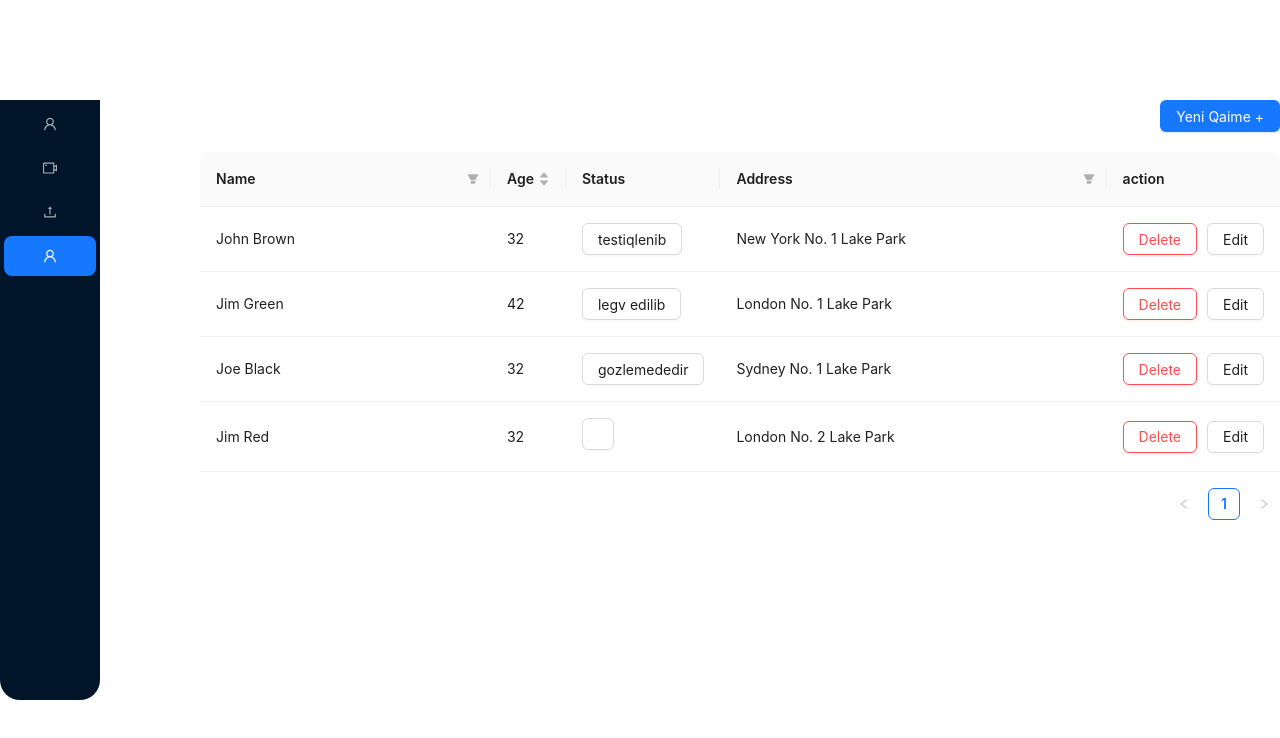
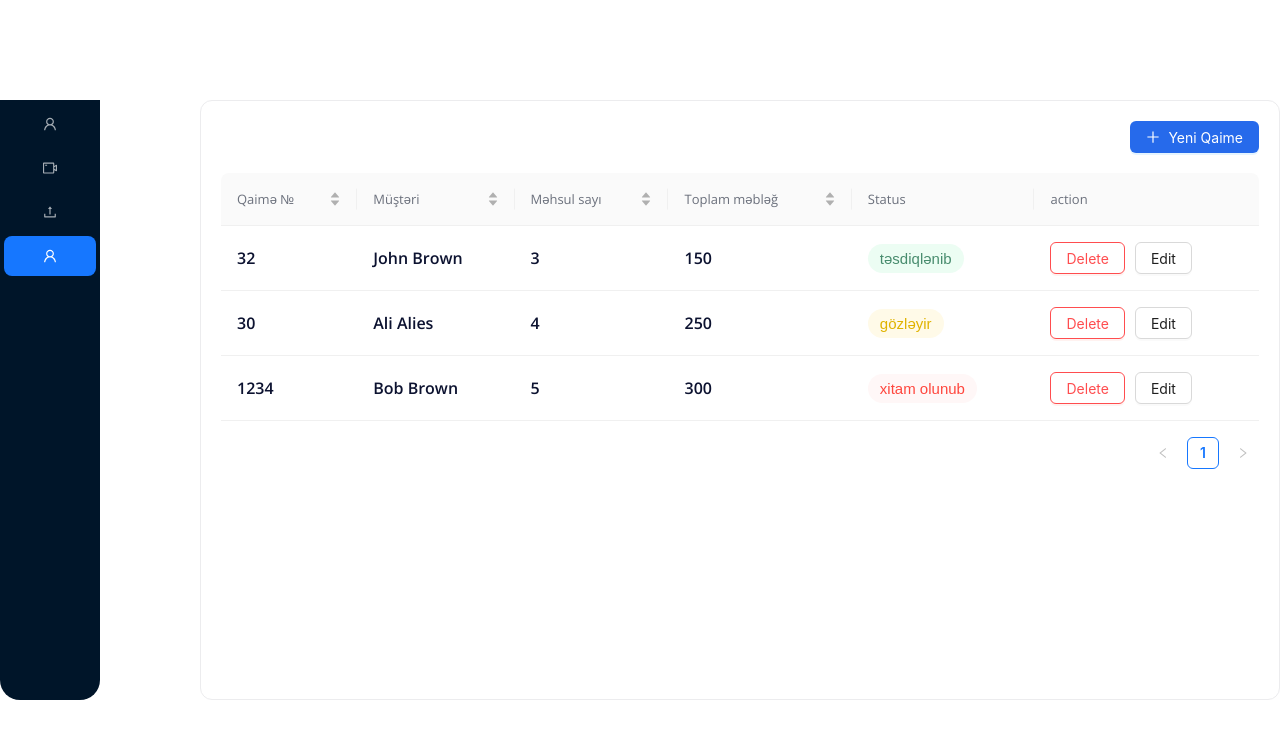
Before and after one commit to azizleyla/pasha-task, a React (Create React App) app: page / in a window 1280 px wide. Shown: the top 738 px of the page. Built offline with nearby package versions, Linux system fonts and the light colour scheme.

Commit message:
style table

```diff
--- a/package.json
+++ b/package.json
@@ -3,6 +3,7 @@
   "version": "0.1.0",
   "private": true,
   "dependencies": {
+    "@ant-design/icons": "^5.0.1",
     "@testing-library/jest-dom": "^5.16.5",
     "@testing-library/react": "^13.4.0",
     "@testing-library/user-event": "^13.5.0",
--- a/public/index.html
+++ b/public/index.html
@@ -1,19 +1,21 @@
 <!DOCTYPE html>
 <html lang="en">
+
 <head>
   <meta charset="utf-8" />
   <link rel="icon" href="%PUBLIC_URL%/favicon.ico" />
   <meta name="viewport" content="width=device-width, initial-scale=1" />
   <meta name="theme-color" content="#000000" />
-    <meta
-      name="description"
-      content="Web site created using create-react-app"
-    />
+  <meta name="description" content="Web site created using create-react-app" />
   <link rel="apple-touch-icon" href="%PUBLIC_URL%/logo192.png" />
   <!--
       manifest.json provides metadata used when your web app is installed on a
       user's mobile device or desktop. See https://developers.google.com/web/fundamentals/web-app-manifest/
     -->
+  <link rel="preconnect" href="https://fonts.googleapis.com">
+  <link rel="preconnect" href="https://fonts.gstatic.com" crossorigin>
+  <link href="https://fonts.googleapis.com/css2?family=Open+Sans:wght@400;600;700&display=swap" rel="stylesheet">
+
   <link rel="manifest" href="%PUBLIC_URL%/manifest.json" />
   <!--
       Notice the use of %PUBLIC_URL% in the tags above.
@@ -26,6 +28,7 @@
     -->
   <title>React App</title>
 </head>
+
 <body>
   <noscript>You need to enable JavaScript to run this app.</noscript>
   <div id="root"></div>
@@ -40,4 +43,5 @@
       To create a production bundle, use `npm run build` or `yarn build`.
     -->
 </body>
+
 </html>
--- a/src/component/dropdown/StatusDropdown.js
+++ b/src/component/dropdown/StatusDropdown.js
@@ -1,32 +1,48 @@
-import { Button, Dropdown, Space } from 'antd';
+import { Button, Dropdown, Menu, Space } from 'antd';
 
+
+
+const StatusDropdown = ({ text, setIsOpenStatusModal, isOpenStatusModal }) => {
   const items = [
     {
       key: '1',
       label: (
-      <a target="_blank" rel="noopener noreferrer" href="https://www.antgroup.com">
-        tesdiqlenib
-      </a>
+        <p className='status-btn submit'>
+          təsdiqlənib
+        </p>
       ),
     },
     {
       key: '2',
       label: (
-      <a target="_blank" rel="noopener noreferrer" href="https://www.antgroup.com">
-        legv edilib
-      </a>
+        <p className='status-btn waited'>
+          gözləyir
+        </p>
       ),
     },
     {
       key: '3',
       label: (
-      <a target="_blank" rel="noopener noreferrer" href="https://www.antgroup.com">
-        gozlemededir
-      </a>
+        <p onClick={() => setIsOpenStatusModal(true)} className='status-btn cancelled'>
+          xitam olunub
+        </p>
       ),
+    },
+    {
+      key: '4',
+      label: (
+        <div style={{ marginTop: "20px" }}>
+          <Button>İmtina</Button>
+          <Button type='primary' style={{ marginLeft: "10px" }}>Təsdiqlə</Button>
+        </div>
+      )
     }
   ];
-const StatusDropdown = ({text,setIsOpenStatusModal,isOpenStatusModal}) => (
+  const handleClick = () => {
+    setIsOpenStatusModal(false)
+  }
+  return (
+
     <Space direction="vertical">
       <Space wrap>
         <Dropdown
@@ -34,12 +50,17 @@ const StatusDropdown = ({text,setIsOpenStatusModal,isOpenStatusModal}) => (
           menu={{
             items,
           }}
+
           placement="bottomLeft"
         >
-        <Button onClick={() => setIsOpenStatusModal(!isOpenStatusModal)}>{text}</Button>
+
+          <button className={`status-btn ${text === "təsdiqlənib" ? 'submit' : text === "xitam olunub" ? "cancelled" : "waited"}`} onClick={() => setIsOpenStatusModal(!isOpenStatusModal)}>{text}</button>
         </Dropdown>
 
       </Space>
     </Space>
-);
+  )
+
+
+};
 export default StatusDropdown;
--- a/src/component/table/Table.js
+++ b/src/component/table/Table.js
@@ -2,7 +2,7 @@ import { Button, Modal, Table } from 'antd';
 import { useState } from 'react';
 import StatusDropdown from '../dropdown/StatusDropdown';
 import Sidebar from '../sidebar/Sidebar';
-
+import { PlusOutlined } from "@ant-design/icons"
 
 
 
@@ -10,31 +10,28 @@ import Sidebar from '../sidebar/Sidebar';
 const data = [
   {
     key: '1',
-    name: 'John Brown',
-    age: 32,
-    address: 'New York No. 1 Lake Park',
-    status:'testiqlenib'
+    qaime_no: 32,
+    customer: 'John Brown',
+    product_count: 3,
+    total: 150,
+    status: 'təsdiqlənib'
   },
   {
     key: '2',
-    name: 'Jim Green',
-    age: 42,
-    address: 'London No. 1 Lake Park',
-    status:'legv edilib'
+    qaime_no: 30,
+    customer: 'Ali Alies',
+    product_count: 4,
+    total: 250,
+    status: 'gözləyir'
   },
   {
-    key: '3',
-    name: 'Joe Black',
-    age: 32,
-    address: 'Sydney No. 1 Lake Park',
-    status:'gozlemededir'
-  },
-  {
-    key: '4',
-    name: 'Jim Red',
-    age: 32,
-    address: 'London No. 2 Lake Park',
-  },
+    key: 3,
+    qaime_no: 1234,
+    customer: "Bob Brown",
+    product_count: 5,
+    total: 300,
+    status: "xitam olunub"
+  }
 
 ];
 const onChange = (pagination, filters, sorter, extra) => {
@@ -43,66 +40,45 @@ const onChange = (pagination, filters, sorter, extra) => {
 
 
 const TableList = () => {
-    const [isOpenStatusModal,setIsOpenStatusModal] = useState(false)
+  const [isOpenStatusModal, setIsOpenStatusModal] = useState(false)
   const [isModalOpen, setIsModalOpen] = useState(false);
 
   const columns = [
     {
-          title: 'Name',
-          dataIndex: 'name',
-          filters: [
-            {
-              text: 'Joe',
-              value: 'Joe',
+      title: 'Qaimə №',
+      dataIndex: 'qaime_no',
+      sorter: (a, b) => a.qaime_no - b.qaime_no
     },
     {
-              text: 'Category 1',
-              value: 'Category 1',
+      title: 'Müştəri',
+      dataIndex: 'customer',
+      sorter: (a, b) => a.customer?.localeCompare(b.customer),
+
     },
     {
-              text: 'Category 2',
-              value: 'Category 2',
-            },
-          ],
-          filterMode: 'tree',
-          filterSearch: true,
-          onFilter: (value, record) => record.name.startsWith(value),
-          width: '30%',
+      title: "Məhsul sayı",
+      dataIndex: "product_count",
+      sorter: (a, b) => a.product_count - b.product_count
     },
     {
-          title: 'Age',
-          dataIndex: 'age',
-          sorter: (a, b) => a.age - b.age,
+      title: 'Toplam məbləğ',
+      dataIndex: 'total',
+
+      sorter: (a, b) => a.total - b.total
     },
     {
-          title:"Status",
-          dataIndex:"status",
-          render:(value) =>{
+      title: "Status",
+      dataIndex: "status",
+      render: (value) => {
         return (
-                <StatusDropdown text={value} isOpenStatusModal={isOpenStatusModal} setIsOpenStatusModal={setIsOpenStatusModal}/>
+
+          <StatusDropdown text={value} isOpenStatusModal={isOpenStatusModal} setIsOpenStatusModal={setIsOpenStatusModal} />
         )
 
       }
     },
     {
-          title: 'Address',
-          dataIndex: 'address',
-          filters: [
-            {
-              text: 'London',
-              value: 'London',
-            },
-            {
-              text: 'New York',
-              value: 'New York',
-            },
-          ],
-          onFilter: (value, record) => record.address.startsWith(value),
-          filterSearch: true,
-          width: '40%',
-        },
-        {
-          title:"action",
+      title: "action",
       render: () =>
         <div className='action-btns'>
           <Button danger onClick={() => handleDelete()} >Delete</Button>
@@ -113,7 +89,7 @@ const TableList = () => {
   ];
 
 
-    const handleDelete = () =>{
+  const handleDelete = () => {
     setIsModalOpen(true)
   }
 
@@ -126,15 +102,17 @@ const TableList = () => {
     setIsModalOpen(false);
   };
 
-      const handleOkStatusModal = () =>{
-        setIsOpenStatusModal(false)
-      }
+
 
   return (
-    <div style={{width:"100%"}}>
-        <Button type="primary" style={{display:"flex",justifyContent:'flexEnd',marginLeft:'auto',marginBottom:'20px'}}>Yeni Qaime +</Button>
+    <div className='table-container'>
+      <Button type="primary" className='add-btn'>
+        <PlusOutlined />  Yeni Qaime </Button>
       <Table columns={columns} dataSource={data} onChange={onChange} />
-         <Modal open={isModalOpen} onCancel={handleCancel} onOk={handleOk}>
+      <Modal open={isModalOpen} onCancel={handleCancel} footer={[
+        <Button key="1">İmtina</Button>,
+        <Button key="2" type='primary'>Sil</Button>,
+      ]} onOk={handleOk}>
         <p>Bu qaiməni silmək istədiyinizdən əminsiniz?</p>
       </Modal>
 
--- a/src/index.css
+++ b/src/index.css
@@ -1,43 +1,112 @@
-body {
+* {
   margin: 0;
-  font-family: -apple-system, BlinkMacSystemFont, 'Segoe UI', 'Roboto', 'Oxygen',
-    'Ubuntu', 'Cantarell', 'Fira Sans', 'Droid Sans', 'Helvetica Neue',
-    sans-serif;
-  -webkit-font-smoothing: antialiased;
-  -moz-osx-font-smoothing: grayscale;
+  padding: 0;
+  box-sizing: border-box;
 }
 
-code {
-  font-family: source-code-pro, Menlo, Monaco, Consolas, 'Courier New',
-    monospace;
-}
-.ant-layout{
-  background-color: #fff!important;
-  height: 600px!important;
-  flex:none!important;
+body, .ant-table {
+  font-family: 'Open Sans', sans-serif !important;
 
 }
-.ant-layout-sider{
-  border-radius: 20px!important;
-  width: 100px!important;
-  flex: 0 0 100px!important;
-  min-width: 100px!important;
+
+.ant-layout {
+  background-color: #fff !important;
+  height: 600px !important;
+  flex: none !important;
+
 }
-.ant-layout-sider ul .ant-menu-item{
-  width: auto!important;
-  display: flex!important;
-  align-items: center!important;
-  justify-content: center!important;
-  padding-left: 15px!important;
+
+.ant-table-thead th {
+  font-weight: 400 !important;
+  font-size: 13px;
+  line-height: 16px;
+
+
+  color: #6B707C !important;
+
 }
-.ant-layout .ant-menu-title-content{
-  display: none!important;
+
+.ant-table-tbody {
+  color: #0C1230;
+  font-weight: 600;
+  font-size: 16px;
 }
-.container{
+
+.ant-layout-sider {
+  border-radius: 20px !important;
+  width: 100px !important;
+  flex: 0 0 100px !important;
+  min-width: 100px !important;
+}
+
+.ant-layout-sider ul .ant-menu-item {
+  width: auto !important;
+  display: flex !important;
+  align-items: center !important;
+  justify-content: center !important;
+  padding-left: 15px !important;
+}
+
+.ant-layout .ant-menu-title-content {
+  display: none !important;
+}
+
+.container {
   max-width: 1300px;
   margin: 100px auto;
 }
-.action-btns{
+
+.action-btns {
   display: flex;
-  gap:10px;
+  gap: 10px;
 }
+
+.status-btn {
+  padding: 6px 12px;
+  background: #ECFDF3;
+  border-radius: 24px;
+  white-space: nowrap;
+  border: none;
+  font-size: 15px;
+  cursor: pointer;
+}
+
+.status-btn.submit {
+  background: #ECFDF3;
+  color: #488C6E !important;
+}
+
+.status-btn.cancelled {
+  color: #FF463D !important;
+  background: #FFF7F7;
+}
+
+.status-btn.waited {
+  color: #E0B300 !important;
+  background: #FFFAE8;
+}
+
+.table-container {
+  border: 1px solid #ECECEE;
+  border-radius: 12px;
+  width: 100%;
+  padding: 20px;
+}
+
+.ant-dropdown-menu {
+  padding: 20px !important;
+}
+
+.add-btn {
+  display: flex;
+  margin-left: auto;
+  margin-bottom: 20px;
+  align-items: center;
+  background: #266AEB !important;
+}
+
+.ant-modal-body p {
+  font-size: 24px;
+  font-weight: 600;
+  text-align: center;
+}
```
Also changed, not shown: 1 other file (tests, documents, lock files or other folders). Lines whose indentation alone changed are shown as unchanged.
